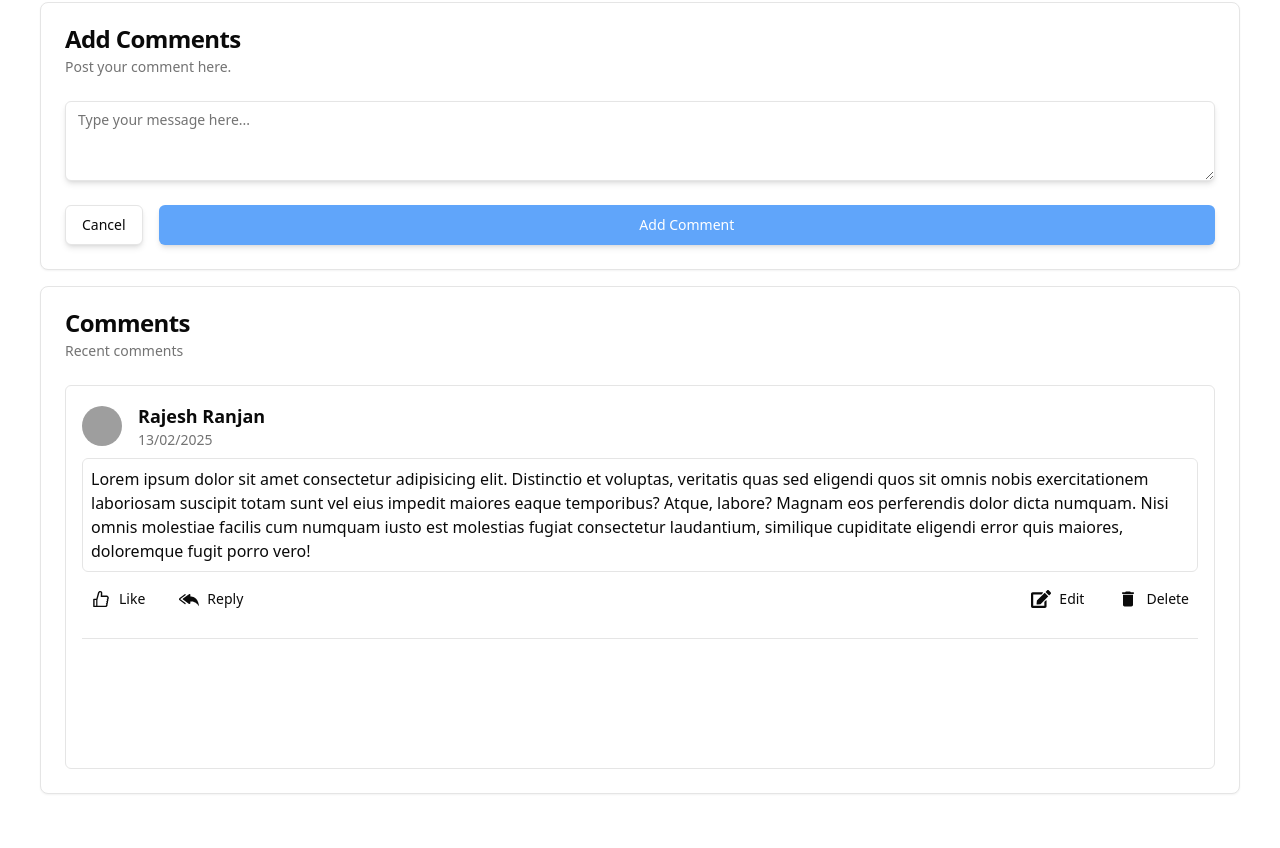
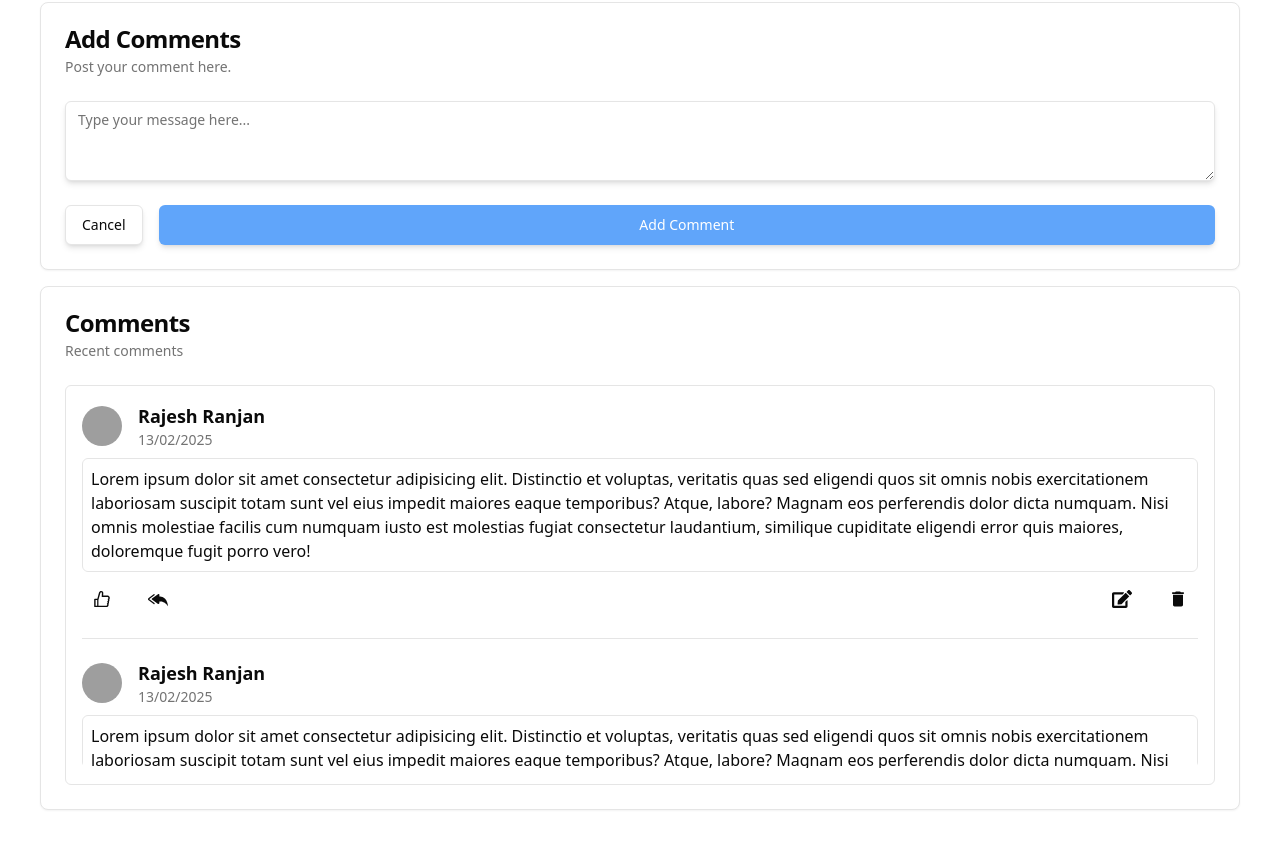
Before and after one commit to rajesh-ranjan-git/bloggershub, a Next.js app in the folder bloggershub/: page /blog/1 in a window 1280 px wide. Shown: the part 808-1656 px from the top of the page. Built offline with nearby package versions, Linux system fonts and the light colour scheme; grey boxes are pictures that could not be loaded.

Commit message:
Done with Comments section UI

```diff
--- a/bloggershub/src/components/blogCard/blogCommentsCard.jsx
+++ b/bloggershub/src/components/blogCard/blogCommentsCard.jsx
@@ -1,6 +1,5 @@
 "use client";
 
-import { Button } from "@/components/ui/button";
 import {
   Card,
   CardContent,
@@ -9,15 +8,9 @@ import {
   CardHeader,
   CardTitle,
 } from "@/components/ui/card";
-import CustomButton from "../customFormElements/customButton";
 import { ScrollArea } from "@/components/ui/scroll-area";
-import { Avatar, AvatarFallback, AvatarImage } from "../ui/avatar";
-import { Separator } from "../ui/separator";
-import { AiOutlineLike, AiFillLike, AiFillDislike } from "react-icons/ai";
-import { BsReplyAllFill } from "react-icons/bs";
-import { FaEdit } from "react-icons/fa";
-import { MdDelete } from "react-icons/md";
 import { useState } from "react";
+import CommentItem from "./commentItem";
 
 const BlogCommentsCard = () => {
   const [commentButtonsBackground, setCommentButtonsBackground] =
@@ -38,93 +31,27 @@ const BlogCommentsCard = () => {
         <CardDescription>Recent comments</CardDescription>
       </CardHeader>
       <CardContent>
-        <ScrollArea className="hover:shadow-md p-4 border rounded-md w-full h-96">
-          <div>
-            <div className="flex justify-start items-center gap-4">
-              <Avatar>
-                <AvatarImage src="/images/latest_pic.png" />
-                <AvatarFallback>RR</AvatarFallback>
-              </Avatar>
-              <div>
-                <h2 className="font-semibold text-lg">Rajesh Ranjan</h2>
-                <p className="text-muted-foreground text-sm">13/02/2025</p>
-              </div>
-            </div>
-            <div className="my-2 p-2 border rounded-md">
-              <p>
-                Lorem ipsum dolor sit amet consectetur adipisicing elit.
-                Distinctio et voluptas, veritatis quas sed eligendi quos sit
-                omnis nobis exercitationem laboriosam suscipit totam sunt vel
-                eius impedit maiores eaque temporibus? Atque, labore? Magnam eos
-                perferendis dolor dicta numquam. Nisi omnis molestiae facilis
-                cum numquam iusto est molestias fugiat consectetur laudantium,
-                similique cupiditate eligendi error quis maiores, doloremque
-                fugit porro vero!
-              </p>
-            </div>
-            <div
-              className="flex justify-between items-center text-xl"
-              onMouseEnter={(e) => {
-                handleCommentButtonHover(e);
-              }}
-              onMouseLeave={(e) => {
-                handleCommentButtonHover(e);
-              }}
-            >
-              <div className="flex justify-between items-center gap-4">
-                <div
-                  className={`flex items-center gap-2 p-2 border border-transparent rounded-md transition-all ease-in-out cursor-pointer ${
-                    commentButtonsBackground === "like"
-                      ? "bg-blue-600 hover:border-blue-600 text-white"
-                      : ""
-                  }`}
-                  id="like"
-                >
-                  <AiOutlineLike title="Like" />
-                  <span className="text-sm">Like</span>
-                </div>
-                <div
-                  className={`flex items-center gap-2 p-2 border border-transparent rounded-md transition-all ease-in-out cursor-pointer ${
-                    commentButtonsBackground === "reply"
-                      ? "bg-blue-600 hover:border-blue-600 text-white"
-                      : ""
-                  }`}
-                  id="reply"
-                >
-                  <BsReplyAllFill
-                    title="Reply"
-                    className="hover:text-blue-600"
-                  />
-                  <span className="text-sm">Reply</span>
-                </div>
-              </div>
-              <div className="flex justify-between items-center gap-4">
-                <div
-                  className={`flex items-center gap-2 p-2 border border-transparent rounded-md transition-all ease-in-out cursor-pointer ${
-                    commentButtonsBackground === "edit"
-                      ? "bg-green-600 hover:green-blue-600 text-white"
-                      : ""
-                  }`}
-                  id="edit"
-                >
-                  <FaEdit title="Edit" className="hover:text-green-600" />
-                  <span className="text-sm">Edit</span>
-                </div>
-                <div
-                  className={`flex items-center gap-2 p-2 border border-transparent rounded-md transition-all ease-in-out cursor-pointer ${
-                    commentButtonsBackground === "delete"
-                      ? "bg-red-600 hover:border-red-600 text-white"
-                      : ""
-                  }`}
-                  id="delete"
-                >
-                  <MdDelete title="Delete" className="hover:text-red-600" />
-                  <span className="text-sm">Delete</span>
-                </div>
-              </div>
-            </div>
-          </div>
-          <Separator className="my-5" />
+        <ScrollArea className="hover:shadow-md p-4 border rounded-md w-full h-[50vh]">
+          <CommentItem
+            handleCommentButtonHover={handleCommentButtonHover}
+            commentButtonsBackground={commentButtonsBackground}
+            setCommentButtonsBackground={setCommentButtonsBackground}
+          />
+          <CommentItem
+            handleCommentButtonHover={handleCommentButtonHover}
+            commentButtonsBackground={commentButtonsBackground}
+            setCommentButtonsBackground={setCommentButtonsBackground}
+          />
+          <CommentItem
+            handleCommentButtonHover={handleCommentButtonHover}
+            commentButtonsBackground={commentButtonsBackground}
+            setCommentButtonsBackground={setCommentButtonsBackground}
+          />
+          <CommentItem
+            handleCommentButtonHover={handleCommentButtonHover}
+            commentButtonsBackground={commentButtonsBackground}
+            setCommentButtonsBackground={setCommentButtonsBackground}
+          />
         </ScrollArea>
       </CardContent>
     </Card>
--- /dev/null
+++ b/bloggershub/src/components/blogCard/commentItem.jsx
@@ -0,0 +1,126 @@
+import { Avatar, AvatarFallback, AvatarImage } from "../ui/avatar";
+import { Separator } from "../ui/separator";
+import {
+  AiOutlineLike,
+  AiFillLike,
+  AiFillDislike,
+  AiFillDelete,
+} from "react-icons/ai";
+import { BsReplyAllFill } from "react-icons/bs";
+import { FaEdit } from "react-icons/fa";
+import { MdDelete } from "react-icons/md";
+
+const CommentItem = ({
+  handleCommentButtonHover,
+  commentButtonsBackground,
+  setCommentButtonsBackground,
+}) => {
+  return (
+    <>
+      <div>
+        <div className="flex justify-start items-center gap-4">
+          <Avatar>
+            <AvatarImage src="/images/latest_pic.png" />
+            <AvatarFallback>RR</AvatarFallback>
+          </Avatar>
+          <div>
+            <h2 className="font-semibold text-lg">Rajesh Ranjan</h2>
+            <p className="text-muted-foreground text-sm">13/02/2025</p>
+          </div>
+        </div>
+        <div className="my-2 p-2 border rounded-md">
+          <p>
+            Lorem ipsum dolor sit amet consectetur adipisicing elit. Distinctio
+            et voluptas, veritatis quas sed eligendi quos sit omnis nobis
+            exercitationem laboriosam suscipit totam sunt vel eius impedit
+            maiores eaque temporibus? Atque, labore? Magnam eos perferendis
+            dolor dicta numquam. Nisi omnis molestiae facilis cum numquam iusto
+            est molestias fugiat consectetur laudantium, similique cupiditate
+            eligendi error quis maiores, doloremque fugit porro vero!
+          </p>
+        </div>
+        <div className="flex justify-between items-center text-xl">
+          <div className="flex justify-between items-center gap-4">
+            <div
+              className="flex justify-center items-center gap-2 hover:bg-blue-600 p-2 border border-transparent rounded-md min-w-10 hover:min-w-20 hover:text-white transition-all duration-300 ease-in-out cursor-pointer hover:blue-red-600"
+              id="like"
+              onMouseEnter={(e) => {
+                handleCommentButtonHover(e);
+              }}
+              onMouseLeave={() => {
+                setCommentButtonsBackground(null);
+              }}
+            >
+              <AiOutlineLike title="Like" size={20} />
+              {commentButtonsBackground &&
+              commentButtonsBackground === "like" ? (
+                <span className="text-white text-sm transition-all ease-in-out">
+                  Like
+                </span>
+              ) : null}
+            </div>
+            <div
+              className="flex justify-center items-center gap-2 hover:bg-blue-600 p-2 border border-transparent rounded-md min-w-10 hover:min-w-20 hover:text-white transition-all duration-300 ease-in-out cursor-pointer hover:blue-red-600"
+              id="reply"
+              onMouseEnter={(e) => {
+                handleCommentButtonHover(e);
+              }}
+              onMouseLeave={() => {
+                setCommentButtonsBackground(null);
+              }}
+            >
+              <BsReplyAllFill title="Reply" />
+              {commentButtonsBackground &&
+              commentButtonsBackground === "reply" ? (
+                <span className="text-white text-sm transition-all ease-in-out">
+                  Reply
+                </span>
+              ) : null}
+            </div>
+          </div>
+          <div className="flex justify-between items-center gap-4">
+            <div
+              className="flex justify-center items-center gap-2 hover:bg-green-600 p-2 border border-transparent rounded-md min-w-10 hover:min-w-20 hover:text-white transition-all duration-300 ease-in-out cursor-pointer hover:green-red-600"
+              id="edit"
+              onMouseEnter={(e) => {
+                handleCommentButtonHover(e);
+              }}
+              onMouseLeave={() => {
+                setCommentButtonsBackground(null);
+              }}
+            >
+              <FaEdit title="Edit" />
+              {commentButtonsBackground &&
+              commentButtonsBackground === "edit" ? (
+                <span className="text-white text-sm transition-all ease-in-out">
+                  Edit
+                </span>
+              ) : null}
+            </div>
+            <div
+              className="flex justify-center items-center gap-2 hover:bg-red-600 p-2 border border-transparent hover:border-red-600 rounded-md min-w-10 hover:min-w-20 hover:text-white transition-all duration-300 ease-in-out cursor-pointer"
+              id="delete"
+              onMouseEnter={(e) => {
+                handleCommentButtonHover(e);
+              }}
+              onMouseLeave={() => {
+                setCommentButtonsBackground(null);
+              }}
+            >
+              <MdDelete title="Delete" />
+              {commentButtonsBackground &&
+              commentButtonsBackground === "delete" ? (
+                <span className="text-white text-sm transition-all ease-in-out">
+                  Delete
+                </span>
+              ) : null}
+            </div>
+          </div>
+        </div>
+      </div>
+      <Separator className="my-5" />
+    </>
+  );
+};
+
+export default CommentItem;
--- a/bloggershub/src/components/header/header.jsx
+++ b/bloggershub/src/components/header/header.jsx
@@ -39,7 +39,7 @@ const Header = () => {
 
   return (
     <section
-      className={`top-0 fixed flex justify-center md:justify-between  items-center shadow-md px-10 border-b w-full h-16 ${
+      className={`top-0 fixed flex justify-center md:justify-between  items-center shadow-md px-10 border-b w-full z-40 h-16 ${
         headerBackground ? "bg-white text-black" : "bg-transparent text-white"
       }`}
     >
```
